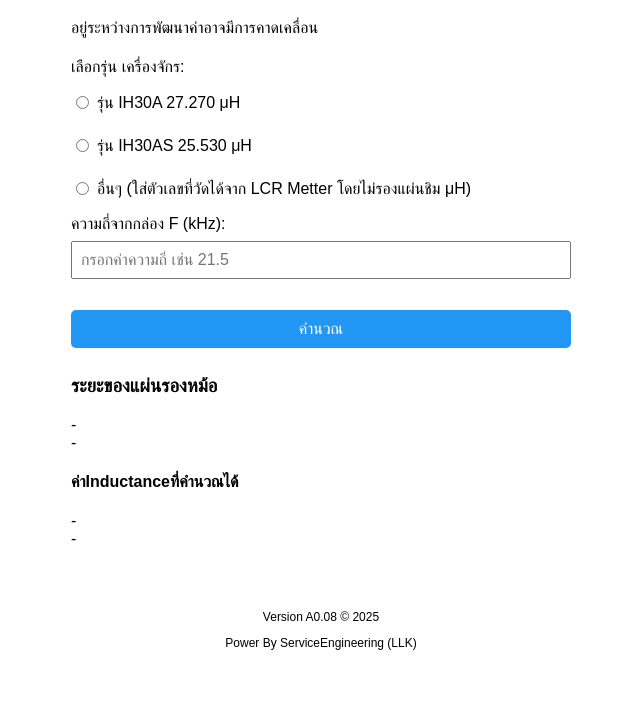
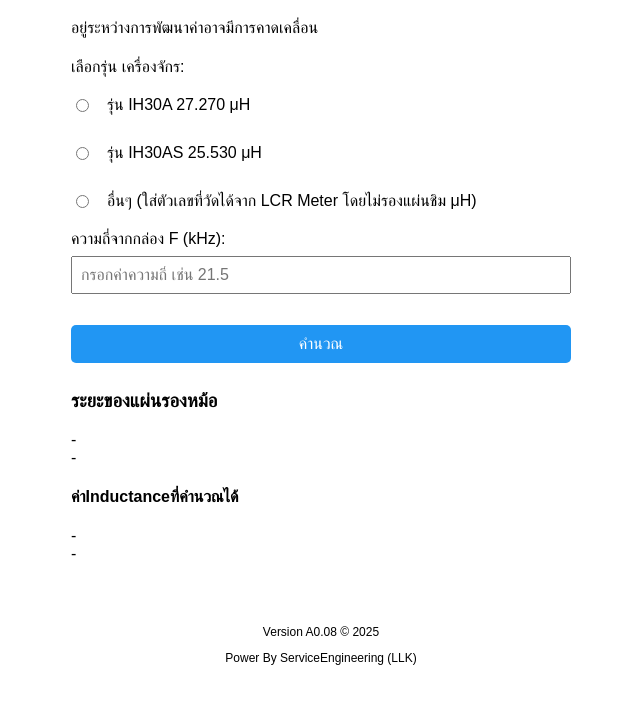
Before and after one commit to aooolykung/IH_Calculate, a plain HTML site: page index.html in a window 1280 px wide. Shown: the part 81-784 px from the top of the page, without its empty margins (319-959 px from the left). Drawn offline with Linux system fonts and the light colour scheme.

Commit message:
แก้ไขหน้าUI

```diff
--- a/index.html
+++ b/index.html
@@ -14,15 +14,16 @@
   <label for="model">เลือกรุ่น เครื่องจักร:</label>
 <form>
   <div class="radio-option">
-      <input type="radio" name="choice" value="27.270" onclick="hideOther()">
+    <input type="radio" id="choice1" name="choice" value="27.270" onclick="hideOther()">
     <label for="choice1">รุ่น IH30A 27.270 μH</label>
   </div>
   <div class="radio-option">
-        <input type="radio" name="choice" value="25.530" onclick="hideOther()">
+    <input type="radio" id="choice2" name="choice" value="25.530" onclick="hideOther()">
     <label for="choice2">รุ่น IH30AS 25.530 μH</label>
   </div>
   <div class="radio-option">
-      <input type="radio" name="choice" value="other" onclick="showOther()"> อื่นๆ (ใส่ตัวเลขที่วัดได้จาก LCR Metter โดยไม่รองแผ่นชิม μH)
+    <input type="radio" id="choiceOther" name="choice" value="other" onclick="showOther()">
+    <label for="choiceOther">อื่นๆ (ใส่ตัวเลขที่วัดได้จาก LCR Meter โดยไม่รองแผ่นชิม μH)</label>
   </div>
   <input type="number" id="otherInput" name="otherValue" style="display:none;" placeholder="กรอกค่า L เช่น 26.390">
 </form>
--- a/style.css
+++ b/style.css
@@ -48,12 +48,31 @@ footer {
   margin-bottom: 10px;
 }
 
+
+.model1{
+  margin-bottom: 10px;
+}
+
 .radio-option input[type="radio"] {
   margin-right: 8px;
   margin-top: 10px;
   margin-bottom: 10px;
+  display: 1;
 }
 
-.model1{
-  margin-bottom: 10px;
+.radio-option label {
+  display: inline-block;
+  padding: 5px 5px;
+  margin: 5px;
+  border-radius: 8px;
+  cursor: pointer;
 }
+
+/*
+.radio-option input[type="radio"]:checked + label {
+  background-color: #007bff;
+  color: black;
+  border-color: #007bff;
+}
+
+*/
```
Also changed, not shown: script.js (line endings or trailing spaces). Lines whose indentation alone changed are shown as unchanged.
